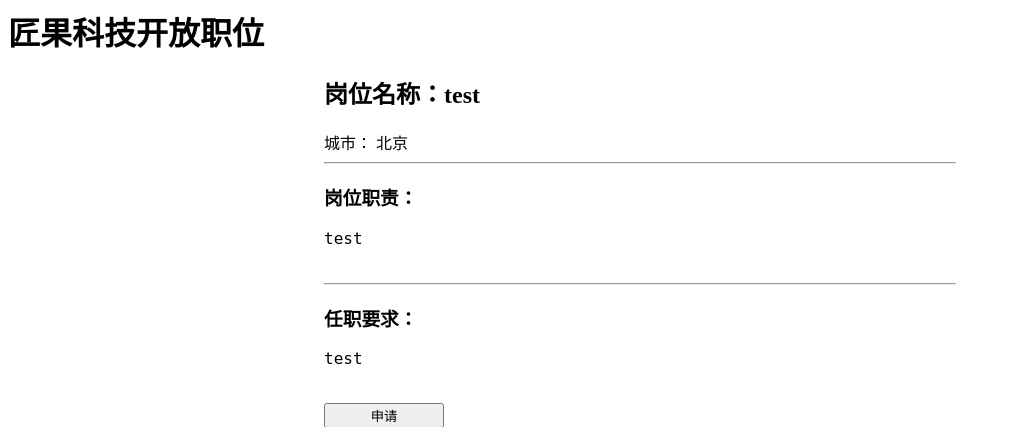
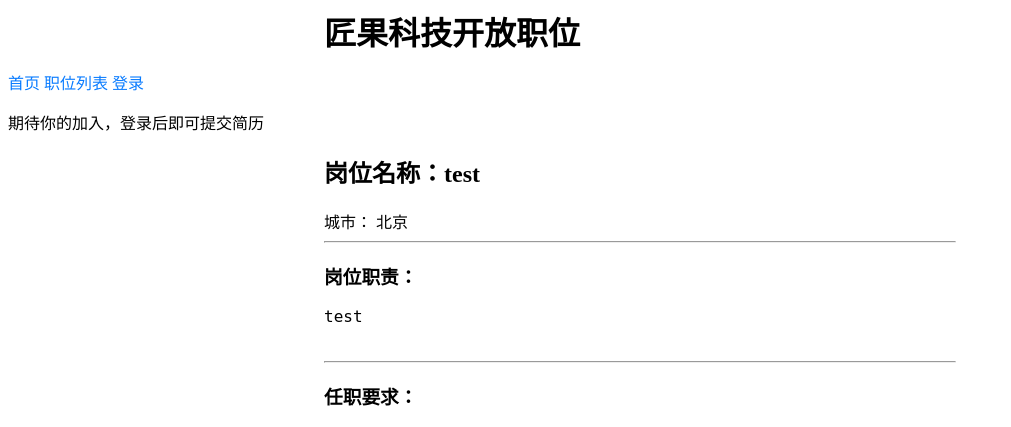
Before and after one commit to yexia553/recruitment, a Django app: page /job/1 in a window 1280 px wide. Shown: the top 427 px of the page, without its empty margins (0-1011 px from the left). Run offline with Django 3.2, Linux system fonts and the light colour scheme; data comes from the database, SQL or seed files in the repository; both versions use the stored data as it was after the commit.

Commit message:
添加简历模型类以及可以让用户在页面上提交简历

```diff
--- a/jobs/models.py
+++ b/jobs/models.py
@@ -1,6 +1,6 @@
 from django.db import models
 from django.contrib.auth.admin import User
-
+from interview.models import DEGREE_TYPE
 from datetime import datetime
 
 
@@ -37,3 +37,37 @@
 
     def __str__(self):
         return self.job_name
+
+
+class Resume(models.Model):
+    username = models.CharField(max_length=135, verbose_name='姓名')
+    applicant = models.ForeignKey(User, verbose_name="申请人", null=True, on_delete=models.SET_NULL)
+    city = models.CharField(max_length=135, verbose_name='城市')
+    phone = models.CharField(max_length=135, verbose_name='手机号码')
+    email = models.EmailField(max_length=135, blank=True, verbose_name='邮箱')
+    apply_position = models.CharField(max_length=135, blank=True, verbose_name='应聘职位')
+    born_address = models.CharField(max_length=135, blank=True, verbose_name='生源地')
+    gender = models.CharField(max_length=135, blank=True, verbose_name='性别')
+    picture = models.ImageField(upload_to='images/', blank=True, verbose_name='个人照片')
+    attachment = models.FileField(upload_to='file/', blank=True, verbose_name='简历附件')
+
+    # 学校与学历信息
+    bachelor_school = models.CharField(max_length=135, blank=True, verbose_name='本科学校')
+    master_school = models.CharField(max_length=135, blank=True, verbose_name='研究生学校')
+    doctor_school = models.CharField(max_length=135, blank=True, verbose_name='博士生学校')
+    major = models.CharField(max_length=135, blank=True, verbose_name='专业')
+    degree = models.CharField(max_length=135, choices=DEGREE_TYPE, blank=True, verbose_name='学历')
+    created_date = models.DateTimeField(verbose_name="创建日期", default=datetime.now)
+    modified_date = models.DateTimeField(verbose_name="修改日期", auto_now=True)
+
+    # 候选人自我介绍，工作经历，项目经历
+    candidate_introduction = models.TextField(max_length=1024, blank=True, verbose_name=u'自我介绍')
+    work_experience = models.TextField(max_length=1024, blank=True, verbose_name=u'工作经历')
+    project_experience = models.TextField(max_length=1024, blank=True, verbose_name=u'项目经历')
+
+    class Meta:
+        verbose_name = '简历'
+        verbose_name_plural = '简历列表'
+
+    def __str__(self):
+        return self.username
--- a/jobs/templates/base.html
+++ b/jobs/templates/base.html
@@ -1,7 +1,24 @@
 <!--jobs/templates/base.html-->
-<h1 > 匠果科技开放职位</h1>
+<h1 style="margin:auto; width:50%;"> 匠果科技开放职位</h1>
 
 <p></p>
+{% block header %}
+    <a href="/" style="color:#087bff; text-decoration:none;">首页</a>
+    <a href="/joblist" style="color:#087bff; text-decoration:none;">职位列表</a>
+
+    {% if user.is_authenticated %}
+        <a href="/accounts/logout/" style="color:#087bff; text-decoration:none;">登出</a>
+    {% else %}
+        <a href="/accounts/login/" style="color:#087bff; text-decoration:none;">登录</a>
+    {% endif %}
+
+    {% if user.is_authenticated %}
+        <p>终于等到你 {{ user.username }}, 期待你的加入，用技术去改变世界</p>
+    {% else %}
+        <p>期待你的加入，登录后即可提交简历</p>
+    {% endif %}
+
+{% endblock %}
 
 {% block content %}
 {% endblock %}
--- a/jobs/templates/job.html
+++ b/jobs/templates/job.html
@@ -27,7 +27,7 @@
     </div>
 
     <div class="apply_position">
-        <input type="button" class="btn btn-primary" style="width:120px;" value="申请" onclick="location.href='/resume/add/?apply_position={{job.job_name}}&city={{job.city_name}}'"/>
+        <input type="button" class="btn btn-primary" style="width:120px;" value="申请" onclick="location.href='/resume/add/'"/>
     </div>
 {% else %}
     <p>职位不存在</p>
--- /dev/null
+++ b/jobs/templates/resume_form.html
@@ -0,0 +1,6 @@
+<h1>提交简历</h1>
+<form method="post">
+    {% csrf_token %}
+    {{ form.as_p}}
+    <input type="submit" value="提交">
+</form>
--- a/jobs/urls.py
+++ b/jobs/urls.py
@@ -1,11 +1,13 @@
 from django.conf.urls import url
+from django.urls import path
 
 from jobs import views
 
 urlpatterns = [
-    url(r'^joblist/', views.job_list, name='jobl_ist'),
+    url(r'^joblist/', views.job_list, name='job_list'),
     # url中使用括号来捕捉参数，通过?P<>来命令
     url(r'job/(?P<job_id>\d+)', views.job_detail, name='job_detail'),
-    # 设置首页，挑战到职位列表
-    url(r'^$', views.job_list, name='index')
+    path(r'resume/add/', views.ResumeCreateView.as_view(), name='resume-add'),
+    # 设置首页，跳转到职位列表
+    url(r'^$', views.job_list, name='index'),
 ]
--- a/jobs/views.py
+++ b/jobs/views.py
@@ -2,10 +2,13 @@
 from django.template import loader
 from django.http import HttpResponse
 from django.http import Http404
+from django.views.generic.edit import CreateView
+from django.contrib.auth.mixins import LoginRequiredMixin
 
 from jobs.models import Job
 from jobs.models import Cities
 from jobs.models import JobTypes
+from jobs.models import Resume
 
 
 def job_list(request):
@@ -15,7 +18,6 @@
     :return:
     """
     job_list = Job.objects.order_by('job_type')
-    template = loader.get_template('joblist.html')
     context = {
         'job_list': job_list
     }
@@ -24,7 +26,7 @@
         job.city_name = Cities[job.job_city][1]
         job.job_type = JobTypes[job.job_type][1]
 
-    return HttpResponse(template.render(context))
+    return render(request, 'joblist.html', context)
 
 
 def job_detail(request, job_id):
@@ -37,3 +39,19 @@
     except Job.DoesNotExist:
         raise Http404('Job Does Not Exist!')
     return render(request, 'job.html', content)
+
+
+class ResumeCreateView(LoginRequiredMixin, CreateView):
+    """
+    CreateView 是Django自带的可以创建model实例对象的视图方法，常见的还有ListView等
+    """
+    # 指明作用于哪一个model
+    model = Resume
+    template_name = 'resume_form.html'
+    # 创建成功后重定向到该url
+    success_url = '/joblist/'
+    # 需要填写的字段
+    fields = ["username", "city", "phone",
+        "email", "apply_position", "gender",
+        "bachelor_school", "master_school", "major", "degree", "picture", "attachment",
+        "candidate_introduction", "work_experience", "project_experience"]
```
Also changed, not shown: jobs/admin.py (+28 -1 lines), db.sqlite3, jobs/migrations/0003_resume.py (added).
